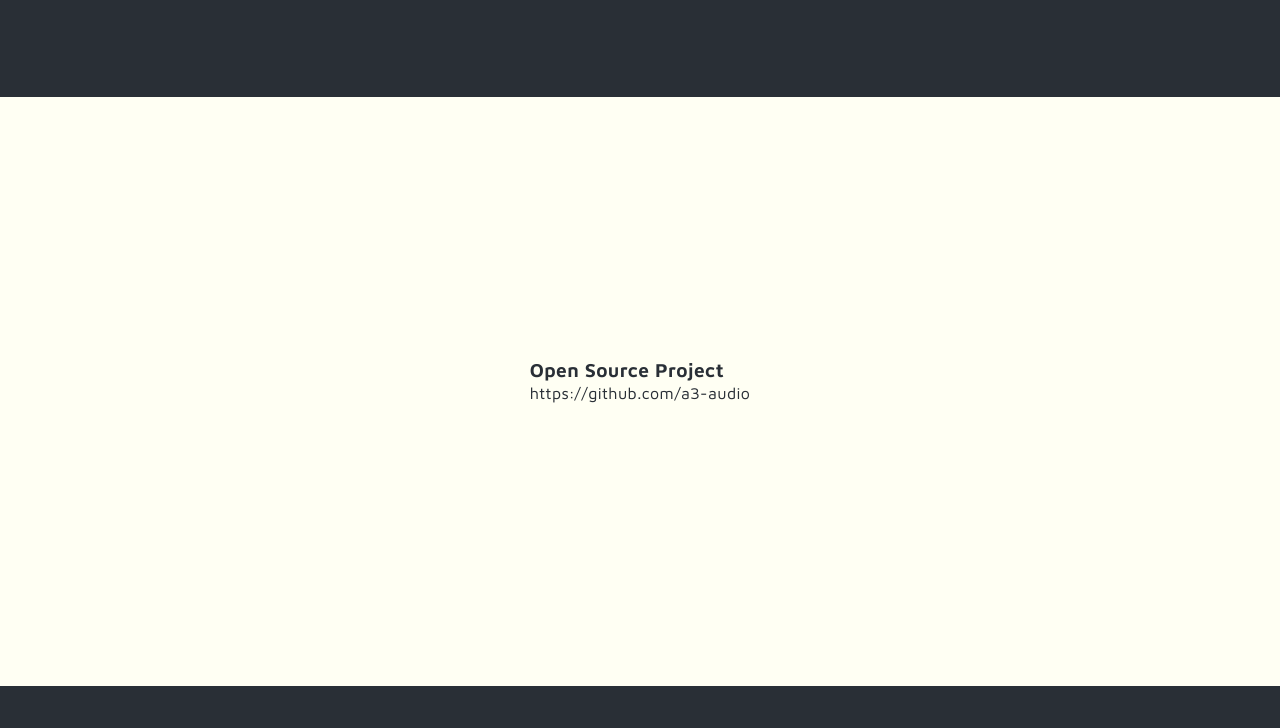
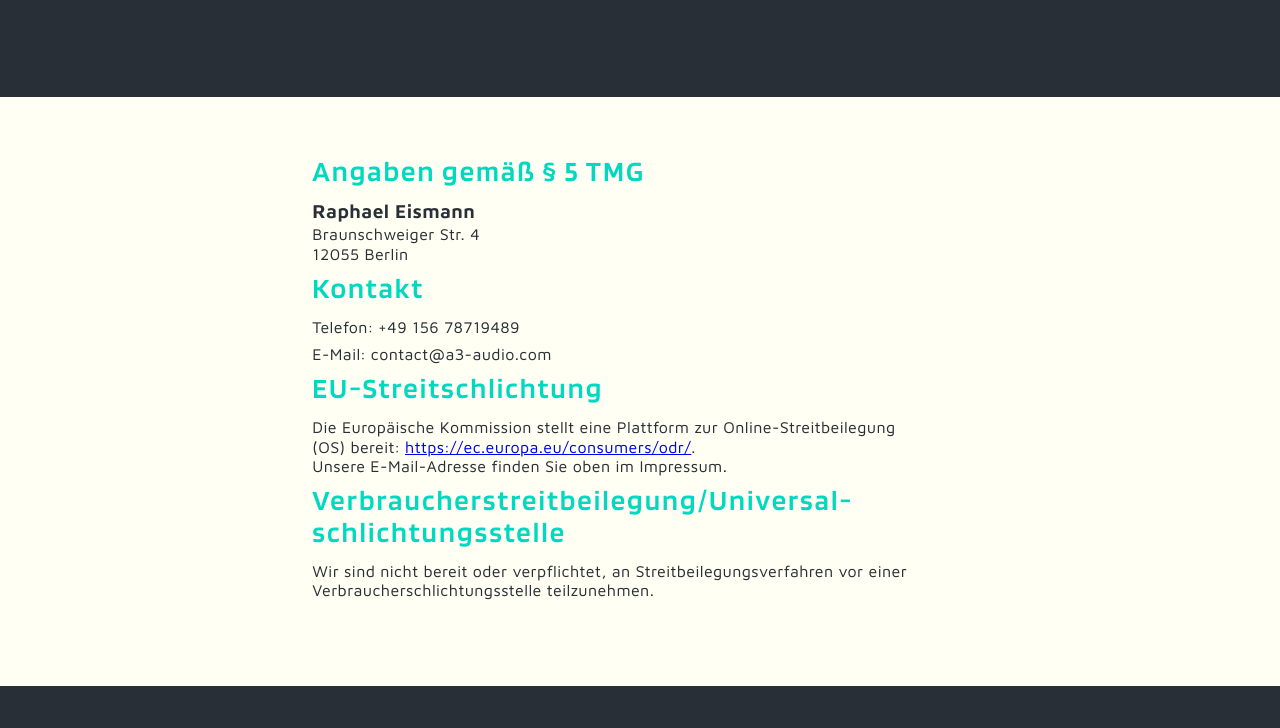
Before and after one commit to a3-audio/a3-audio.github.io, a website: page src/impressum.pug in a window 1280 px wide. Shown: the part 703-1431 px from the top of the page. Drawn offline with nearby package versions, Linux system fonts and the light colour scheme; files that its build step writes are made by us from their sources; a script that the page names is missing.

Commit message:
revoke from A3 Audio UG

```diff
--- a/src/impressum.pug
+++ b/src/impressum.pug
@@ -15,7 +15,27 @@
 
       section#imprint.light
         div
-          h3 Open Source Project
-          p https://github.com/a3-audio
+          h2 Angaben gem&auml;&szlig; &sect; 5 TMG
+          h3 Raphael Eismann
+          p Braunschweiger Str. 4
+            br
+            | 12055 Berlin
+
+          h2 Kontakt
+          p Telefon: +49 156 78719489
+          p E-Mail: contact@a3-audio.com
+
+          h2 EU-Streitschlichtung
+          p.
+            Die Europ&auml;ische Kommission stellt eine Plattform zur
+            Online-Streitbeilegung (OS) bereit: <a href="https://ec.europa.eu/consumers/odr/" target="_blank" rel="noopener noreferrer">https://ec.europa.eu/consumers/odr/</a>.<br/> Unsere E-Mail-Adresse
+            finden Sie oben im Impressum.
+
+          h2 Verbraucher&shy;streit&shy;beilegung/Universal&shy;schlichtungs&shy;stelle
+          p.
+            Wir sind nicht bereit oder verpflichtet, an
+            Streitbeilegungsverfahren vor einer
+            Verbraucherschlichtungsstelle teilzunehmen.
+
 
       include ./includes/footer.pug
```
Also changed, not shown: src/legal-notice.pug (+21 -2 lines).
